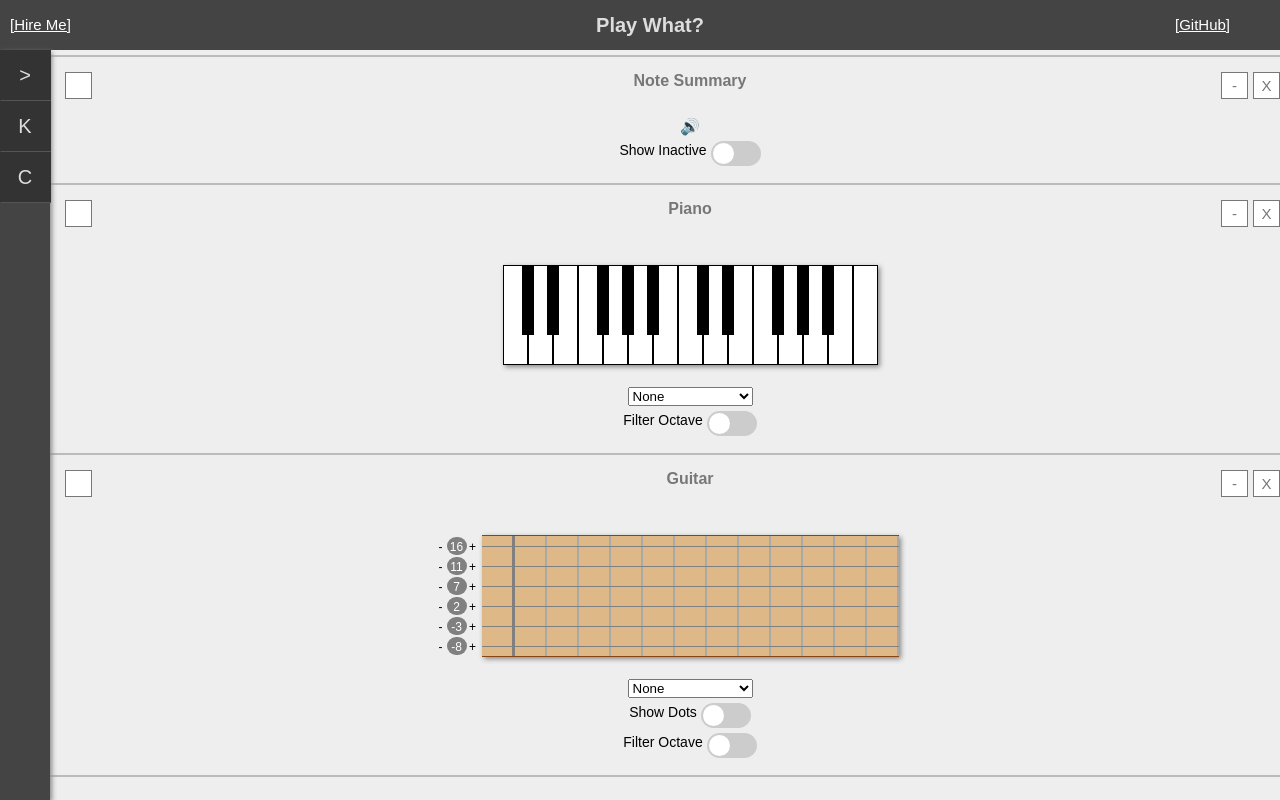
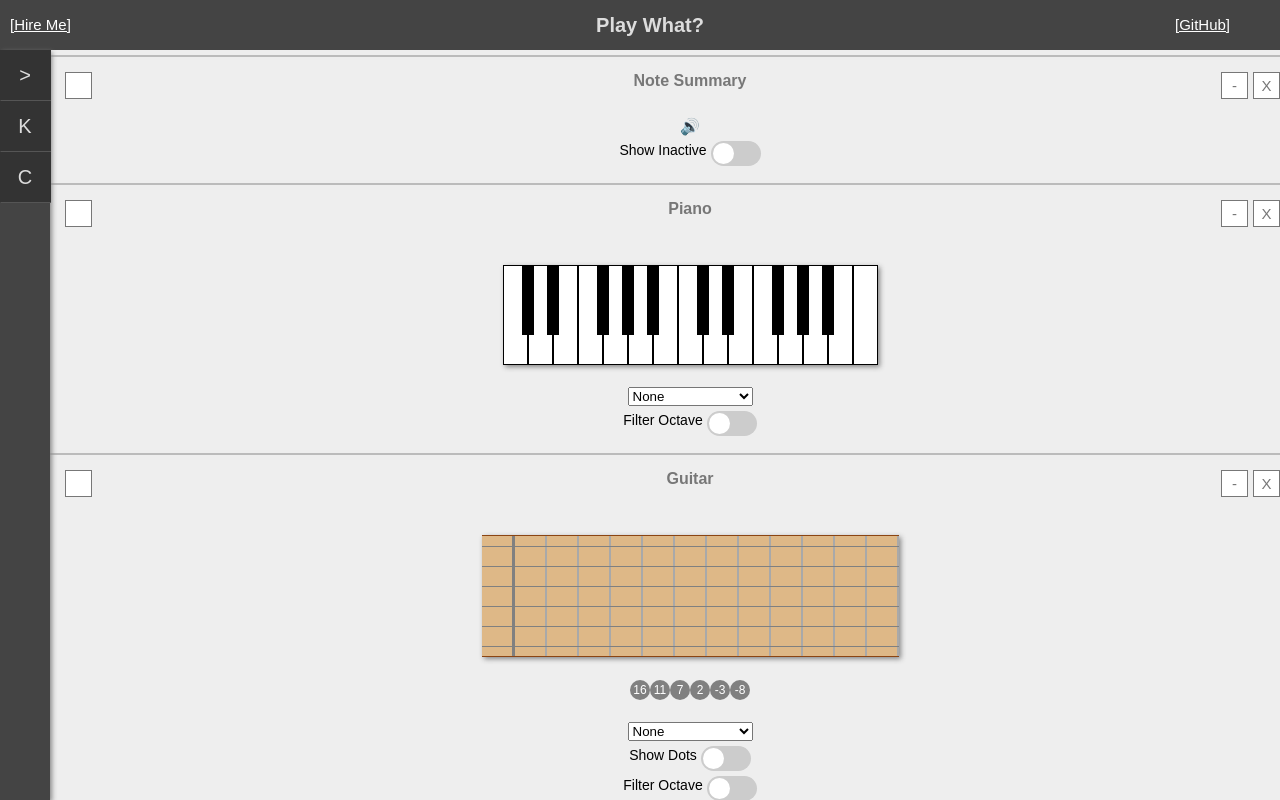
Before and after one commit to dan9418/play-what-beta, a React app: page / in a window 1280 px wide. Shown: the top 800 px of the page. Built offline with nearby package versions, Linux system fonts and the light colour scheme.

Commit message:
add string support

```diff
--- a/src/Views/MainView/ViewManager/GuitarView/Guitar.tsx
+++ b/src/Views/MainView/ViewManager/GuitarView/Guitar.tsx
@@ -5,6 +5,7 @@ import { GuitarString } from "./GuitarString";
 import { DropdownSelector } from "../Selectors/DropdownSelector";
 import { GUITAR_NOTE_LABEL_PARAMETER } from "./GuitarConfig";
 import { SwitchSelector } from "../Selectors/SwitchSelector";
+import { Tuner } from "./Tuner";
 
 export interface GuitarConfig {
     guitarNoteLabel: string;
@@ -46,7 +47,6 @@ export class Guitar extends React.Component<GuitarProps, GuitarConfig> {
             return <GuitarString
                 key={index}
                 stringNumber={index + 1}
-                tuneString={(position) => { this.tuneString(index + 1, position); }}
                 notes={this.props.notes}
                 openPosition={string.openPosition}
                 config={this.state}
@@ -73,12 +73,62 @@ export class Guitar extends React.Component<GuitarProps, GuitarConfig> {
         });
     }
 
+    getTuners = () => {
+        let tuners = [];
+        for(let i = 0; i < this.state.strings.length; i++) {
+            tuners.push(<Tuner key={i} openPosition={this.state.strings[i].openPosition} tuneString={(position) => { this.tuneString(i + 1, position); }} />);
+        }
+        return tuners;
+    }
+
+    insertString = (index) => {
+        this.setState((oldState) => {
+            return {
+                strings: [...oldState.strings.slice(0, index), {openPosition: 0}, ...oldState.strings.slice(index)]
+            };
+        });
+    }
+
+    removeString = (index) => {
+        this.setState((oldState) => {
+            return {
+                strings: [...oldState.strings.slice(0, index), ...oldState.strings.slice(index + 1)]
+            };
+        });
+    }
+
+    getDotsForFret = (fretNumber: number): string => {
+        if (fretNumber === 0)
+            return '• •';
+        else if (([3, 5, 7, 9] as any).includes(fretNumber))
+            return '•';
+        return '';
+    }
+
+    getDots = () => {
+        let dots = [];
+        for(let i = 0; i <= 12; i++) {
+            dots.push(<div className='guitar-fret-dots' key={i}>
+                {this.getDotsForFret(i % 12)}
+            </div>);
+        }
+        return dots;
+    }
+
     render = () => {
         return <>
             <div className='guitar'>
                 {this.getGuitarStrings()}
             </div>
+             {this.state.showDots && <div className='dots-container'>
+               {this.getDots()}
+            </div>}
             <div className='guitar-config'>
+                <div className='tuner-container'>
+                    <div className='string-button' onClick={() => this.insertString(0)}>+</div>
+                    {this.getTuners()}
+                    <div className='string-button' onClick={() => this.insertString(this.state.strings.length)}>+</div>
+                    </div>
                 <DropdownSelector parameter={GUITAR_NOTE_LABEL_PARAMETER} updateParameter={this.updateParameter} />
                 <SwitchSelector parameter={{ id: 'showDots', name: 'Show Dots' }} updateParameter={this.updateParameter} />
                 <SwitchSelector parameter={{ id: 'filterOctave', name: 'Filter Octave' }} updateParameter={this.updateParameter} />
--- a/src/Views/MainView/ViewManager/GuitarView/GuitarFret.tsx
+++ b/src/Views/MainView/ViewManager/GuitarView/GuitarFret.tsx
@@ -15,14 +15,6 @@ export class GuitarFret extends React.Component<GuitarFretProps> {
 
     constructor(props) {
         super(props);
-    }
-
-    getDots = (fretNumber: number): string => {
-        if (fretNumber === 0)
-            return '• •';
-        else if (([3, 5, 7, 9] as any).includes(fretNumber))
-            return '•';
-        return '';
     }
 
     getLabel = (): string | number => {
@@ -64,10 +56,6 @@ export class GuitarFret extends React.Component<GuitarFretProps> {
             className={classes.join(' ')}
             onClick={() => { TheoryEngine.playNotes([this.props.note]); }}
         >
-            {this.props.stringNumber === 6 && this.props.config.showDots &&
-                <div className='guitar-fret-dots'>
-                    {this.getDots(this.props.fretNumber % 12)}
-                </div>}
             <div className={labelClasses.join(' ')}>{this.getLabel()}</div>
         </div>;
     };
--- a/src/Views/MainView/ViewManager/GuitarView/GuitarString.tsx
+++ b/src/Views/MainView/ViewManager/GuitarView/GuitarString.tsx
@@ -3,12 +3,10 @@ import "./GuitarView.css";
 import { TheoryEngine, Note } from "../../../../TheoryCore/TheoryEngine";
 import { GuitarFret } from "./GuitarFret";
 import { GuitarConfig } from "./Guitar";
-import { Tuner } from "./Tuner";
 
 type GuitarStringProps = {
     notes: Note[];
     stringNumber: number;
-    tuneString: any;
     openPosition: number;
     config: GuitarConfig
 };
@@ -37,9 +35,6 @@ export class GuitarString extends React.Component<GuitarStringProps, GuitarConfi
         return note;
     }
 
-    getTuner = () => {
-        return <Tuner openPosition={this.props.openPosition} tuneString={this.props.tuneString} />;
-    }
 
     getFrets = () => {
         let frets = [];
@@ -57,7 +52,6 @@ export class GuitarString extends React.Component<GuitarStringProps, GuitarConfi
 
     render = () => {
         return <div className='guitar-string'>
-            {this.getTuner()}
             {this.getFrets()}
             <div className='guitar-fret-string' />
         </div>;
--- a/src/Views/MainView/ViewManager/GuitarView/GuitarView.css
+++ b/src/Views/MainView/ViewManager/GuitarView/GuitarView.css
@@ -2,6 +2,7 @@
 
 .guitar {
 	margin: 20px;
+	margin-bottom: 0px;
     font-size: 12px;
     display: inline-block;
     border-top: 1px solid saddlebrown;
@@ -62,11 +63,11 @@
 }
 
 .guitar-fret-dots {
-	position: absolute;
     width: 30px;
-    height: 20px;
-	top: 20px;
 	color: grey;
+	display: inline-block;
+	margin: 1px;
+	font-size: 16px;
 }
 
 /* Colors */
@@ -78,23 +79,41 @@
 
 /* Tuner */
 
+.tuner-container {
+	font-size: 12px;
+	line-height: 60px;
+	vertical-align: middle;
+}
+
 .tuner {
 	display: inline-block;
-	width: 50px;
+	width: 20px;
 	height: 20px;
 	line-height: 20px;
-	position: absolute;
-    left: -50px;
-    top: 0px;
+	position: relative;
 }
 
 .tuner-control {
-	display: inline-block;
-	width: 10px;
+	width: 20px;
 	cursor: pointer;
+	display: none;
+	position: absolute;
+	left: 0px;
 }
 
-.tuner-controlLhover {
+.tuner-control.up {
+	bottom: 20px;
+}
+
+.tuner-control.down {
+	top: 20px;
+}
+
+.tuner:hover .tuner-control {
+	display: inline-block;
+}
+
+.tuner-control:hover {
 	font-weight: bold;
 }
 
@@ -104,6 +123,16 @@
     background: grey;
     color: white;
     border-radius: 100px;
-    height: 18px;
-    margin: 1px;
+    height: 20px;
 }
+
+.string-button {
+	width: 20px;
+	height: 20px;
+	cursor: pointer;
+	display: none;
+}
+
+.tuner-container:hover .string-button {
+	display: inline-block
+}
--- a/src/Views/MainView/ViewManager/GuitarView/Tuner.tsx
+++ b/src/Views/MainView/ViewManager/GuitarView/Tuner.tsx
@@ -18,9 +18,9 @@ export class Tuner extends React.Component<TunerProps, TunerState> {
 
     render = () => {
         return <div className='tuner'>
-            <div className='tuner-control' onClick={() => { this.props.tuneString(this.props.openPosition - 1) }}>-</div>
+            <div className='tuner-control up' onClick={() => { this.props.tuneString(this.props.openPosition + 1) }}>^</div>
             <div className='tuner-label'>{this.props.openPosition}</div>
-            <div className='tuner-control' onClick={() => { this.props.tuneString(this.props.openPosition + 1) }}>+</div>
+            <div className='tuner-control down' onClick={() => { this.props.tuneString(this.props.openPosition - 1) }}>v</div>
         </div>;
     };
 }
```
Also changed, not shown: 1 other file (tests, documents, lock files or other folders).
